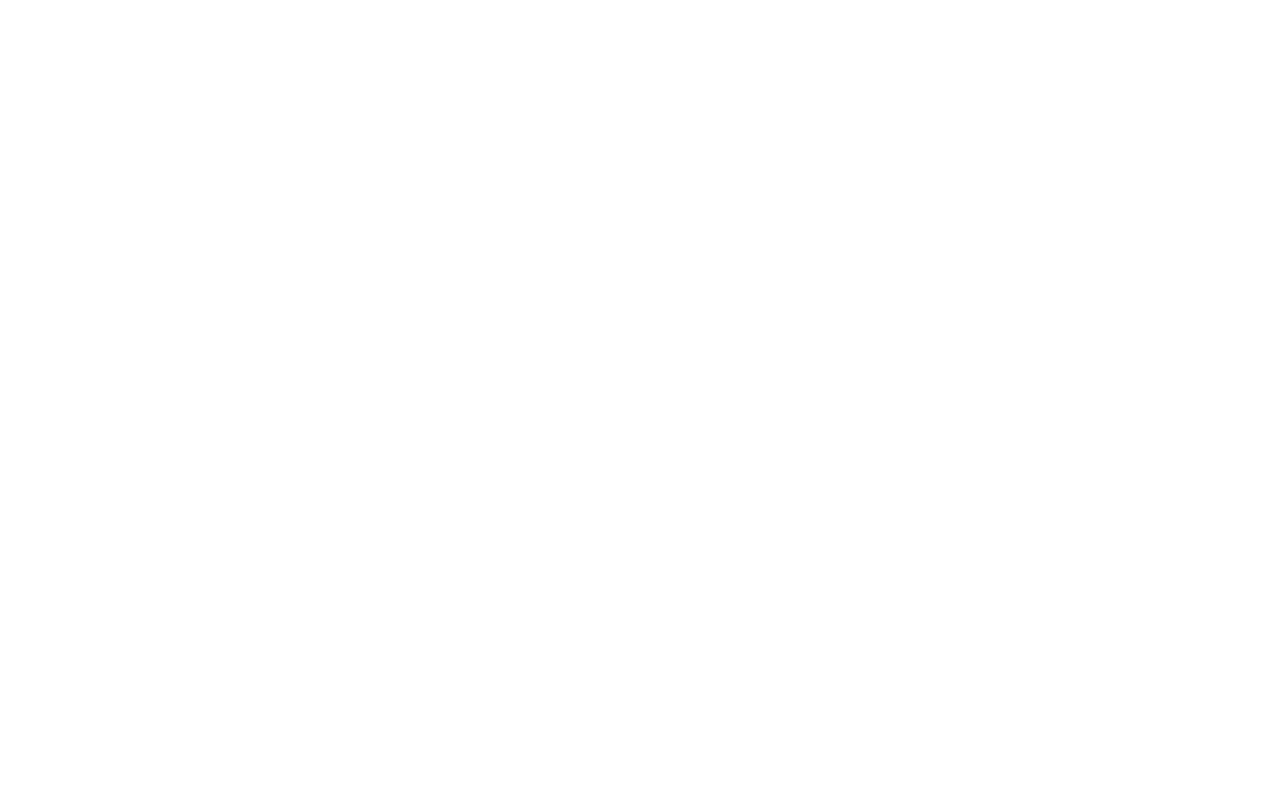
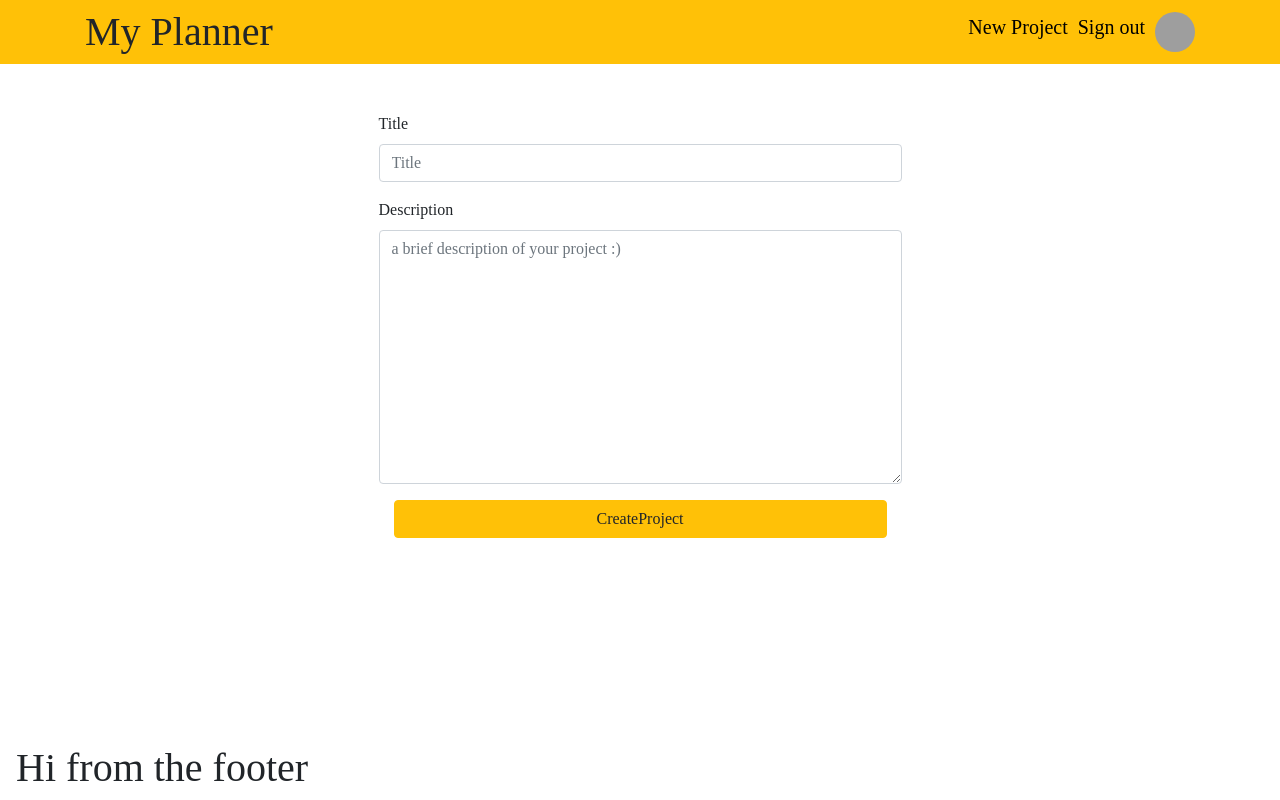
Before and after one commit to APIRO99/react-redux-firebase, a React (Create React App) app: page /newProject in a window 1280 px wide. Built offline with nearby package versions, Linux system fonts and the light colour scheme; grey boxes are pictures that could not be loaded; a web font is replaced by a local one.

Commit message:
newProject

```diff
--- a/src/components/auth/SignInForm.jsx
+++ b/src/components/auth/SignInForm.jsx
@@ -46,7 +46,7 @@ export const SignInForm = () =>{
           </Label>
         </FormGroup>
 
-        <Button className="btn-warning btn-block">Submit</Button>
+        <Button className="btn-warning btn-block">Sign in</Button>
       </Form>
       </Col>
     </Container>
--- a/src/components/projects/CreateProject.jsx
+++ b/src/components/projects/CreateProject.jsx
@@ -0,0 +1,47 @@
+import React, { useState } from 'react'
+import { Container, Button, Form, FormGroup, Label, Input, Col } from 'reactstrap';
+
+export const CreateProject = () =>{
+
+  const [state, setState] = useState({
+    title:'',
+    content: '',
+  })
+
+  const handleChange = (event) =>{
+    setState({
+      ...state,
+      [event.target.id]: event.target.value
+    })
+  }
+
+  const handleSubmint = (event) =>{
+    event.preventDefault()
+    console.log(state);
+  }
+
+  return (
+    <Container className="flex-grow-1" fluid="md">
+      <Col  xs="12" lg={{ size: 6, offset:3}}>
+      <Form className =" my-5 mx-3" onSubmit={handleSubmint}>
+
+      <FormGroup row>
+        <Col className="p-0">
+          <Label for='title'>Title</Label>
+          <Input type='title' name='title' id='title' placeholder='Title' onChange={handleChange} />
+        </Col>
+      </FormGroup>
+
+      <FormGroup row>
+        <Col className="p-0">
+          <Label for='content'>Description</Label>
+          <Input rows="10" type='textarea' name='content' id='content' placeholder='a brief description of your project :)' onChange={handleChange} />
+        </Col>
+      </FormGroup>
+
+        <Button className="btn-warning btn-block">CreateProject</Button>
+      </Form>
+      </Col>
+    </Container>
+  )
+}
--- /dev/null
+++ b/src/pages/NewProject.jsx
@@ -0,0 +1,13 @@
+import React from 'react'
+import { Layout } from 'components/layout'
+import { CreateProject } from 'components/projects/CreateProject'
+
+const NewProject = () => {
+  return (
+    <Layout>
+      <CreateProject />
+    </Layout>
+  )
+}
+
+export default NewProject
--- a/src/routes/App.js
+++ b/src/routes/App.js
@@ -4,6 +4,7 @@ import Home from 'pages/Home'
 import Project from 'pages/Project'
 import signin from 'pages/SignIn'
 import signUp from 'pages/SignUp'
+import newProject from 'pages/NewProject'
 
 
 function App() {
@@ -14,6 +15,7 @@ function App() {
         <Route exact path="/project/:id" component={Project} />
         <Route exact path="/signin" component={signin} />
         <Route exact path="/signup" component={signUp} />
+        <Route exact path="/newProject" component={newProject} />
       </Switch>
     </BrowserRouter>
   )
```
Also changed, not shown: 1 other file (tests, documents, lock files or other folders).
